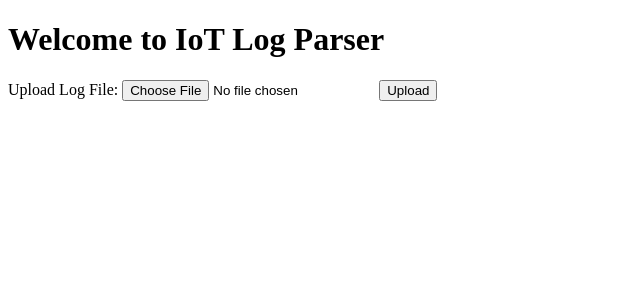
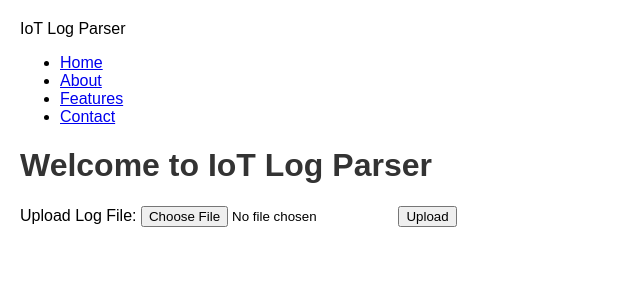
Before and after one commit to Lokesh830950/TaskIIITH, a Flask app: page / in a window 1280 px wide. Shown: the top 300 px of the page, without its empty margins (0-640 px from the left). Run offline with Flask 2, Linux system fonts and the light colour scheme.

Commit message:
index.html

```diff
--- a/project/templates/index.html
+++ b/project/templates/index.html
@@ -2,13 +2,25 @@
 <html>
 <head>
     <title>IoT Log Parser</title>
+    <link rel="stylesheet" href="static\styles.css">
 </head>
 <body>
+    <nav>
+        <div class="logo">IoT Log Parser</div>
+        <ul>
+            <li><a href="#">Home</a></li>
+            <li><a href="#">About</a></li>
+            <li><a href="#">Features</a></li>
+            <li><a href="#">Contact</a></li>
+        </ul>
+    </nav>
+    <main>
         <h1>Welcome to IoT Log Parser</h1>
         <form action="/upload" method="post" enctype="multipart/form-data">
             <label for="file">Upload Log File:</label>
             <input type="file" name="file" id="file">
             <button type="submit">Upload</button>
         </form>
+    </main>
 </body>
 </html>
```
Lines whose indentation alone changed are shown as unchanged.
